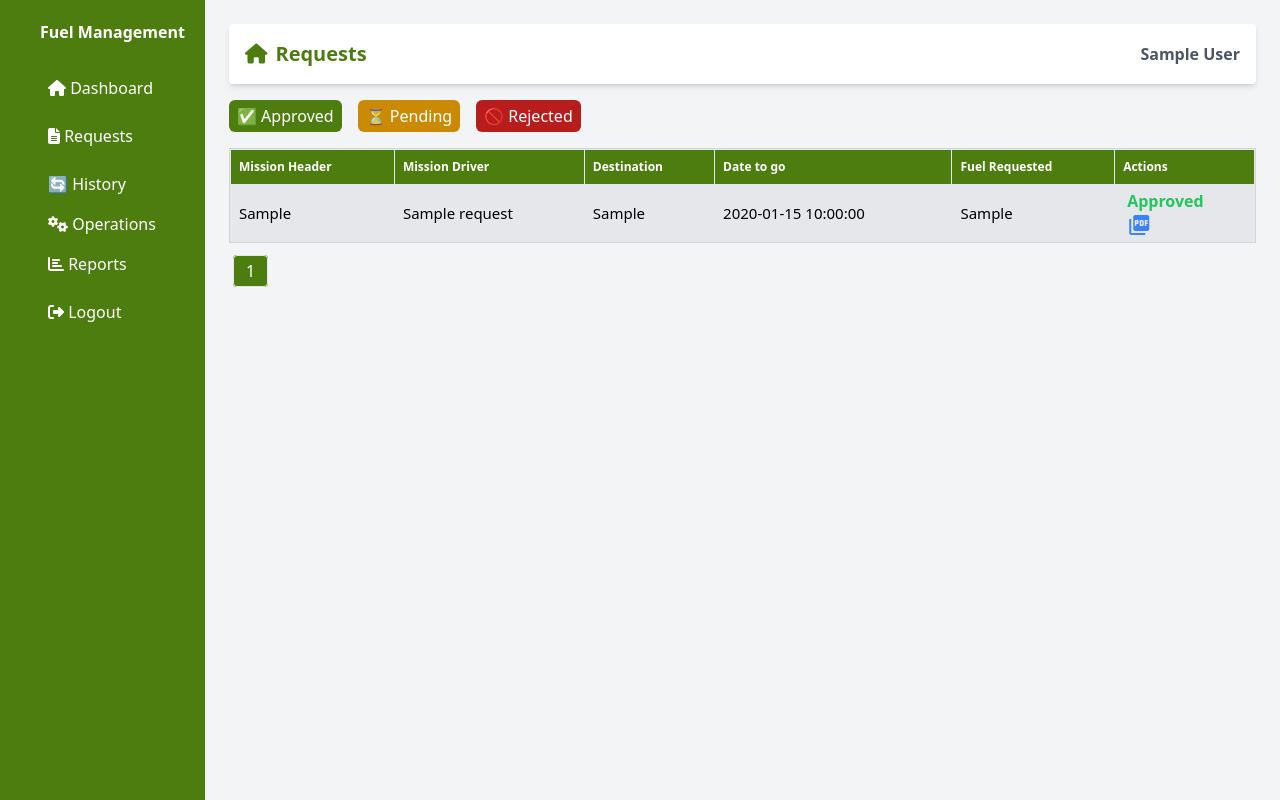
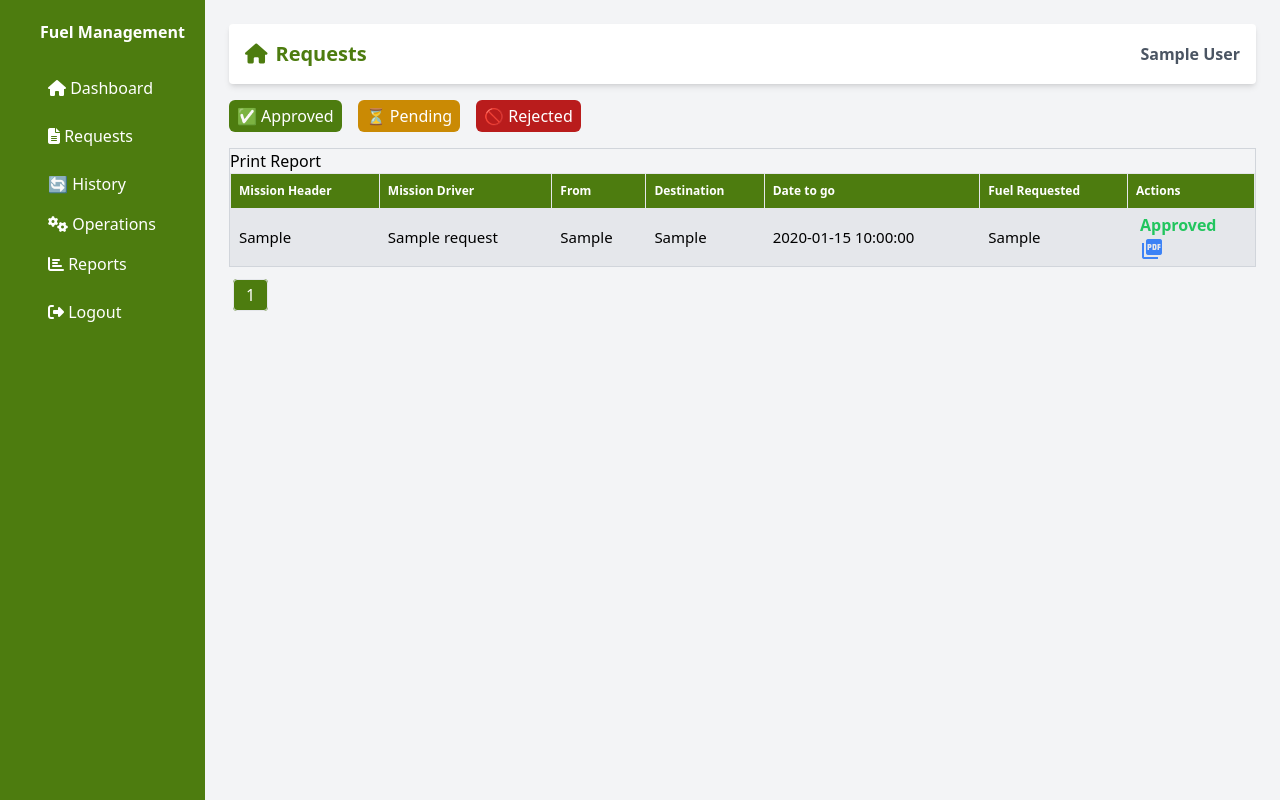
Before and after one commit to dveloper-Elisa/fuel-manager-APTC, a PHP site: page /requests.php in a window 1280 px wide. Run offline with PHP 8.4, Linux system fonts and the light colour scheme; the visitor is signed in with stand-in values (Sample User, id 1); tables that the repository leaves empty or names only in its code hold one stand-in row (values such as "Sample post"); some libraries are stand-ins or nearby versions.

Commit message:
--ammend

```diff
--- a/get_report.php
+++ b/get_report.php
@@ -206,7 +206,7 @@ if (isset($_SESSION["role"]) && strtoupper($_SESSION["role"]) == 'LOGISTICS' ||
                     } else {
                 ?>
                         <script>
-                            alert("Please fill all dates filled")
+                            alert("Please fill all dates field")
                         </script>
                 <?php
                     }
@@ -226,7 +226,7 @@ if (isset($_SESSION["role"]) && strtoupper($_SESSION["role"]) == 'LOGISTICS' ||
                 echo '<table class="min-w-max w-full border-collapse border border-gray-400 text-left text-gray-700">';
                 echo '<thead class="bg-lime-700 text-white">';
                 echo '<tr>';
-                echo '<th class="p-2 border text-[14px] text-bold">Driver</th>';
+                echo '<th class="p-2 border text-[14px] text-bold">Mission Header</th>';
                 echo '<th class="p-2 border text-[14px] text-bold">Car</th>';
                 echo '<th class="p-2 border text-[14px] text-bold">From</th>';
                 echo '<th class="p-2 border text-[14px] text-bold">To</th>';
--- a/login.php
+++ b/login.php
@@ -7,17 +7,19 @@
     <title>Login Page</title>
     <link rel="stylesheet" href="./styles/login.css">
     <script src="https://cdn.tailwindcss.com"></script>
+    <link rel="stylesheet" href="https://cdnjs.cloudflare.com/ajax/libs/font-awesome/6.5.1/css/all.min.css">
+
 </head>
 
 <body class='bg-green-400 flex items-center justify-center min-h-screen'>
     <div id="conatiner" class="text-lime-700 bg-white font-bold">
         <form action="./pannel/login.php" method="POST" class="bg-white flex flex-col gap-5 p-10 rounded-lg text-center" onsubmit="showLoader()">
-            <p>Welcome Login Page</p>
+            <img src="./img/image.png" alt="" class="md:w-[300px] lg:w-[300px] w-[200px]">
+            <p>Login Page</p>
             <div class="loginform flex flex-col gap-5">
                 <input type="number" name="phone" placeholder="Phone Number" class="w-full border-2 border-blue-500 rounded-md p-[3px] focus:ring focus:outline-none">
                 <input type="password" name="password" placeholder="Password" class="w-full border-2 border-blue-500 rounded-md p-[3px] focus:ring focus:outline-none">
                 <input type="submit" name="login" value="Login" class='w-full border-0 bg-green-800 text-white font-bold rounded-md p-2 hover:cursor-pointer hover:bg-green-700'>
-
                 <p>If have no account <a href="./pannel/signup.php" class="hover text-blue-500 hover:font-bold"> Signup </a> </p>
             </div>
         </form>
--- a/requests.php
+++ b/requests.php
@@ -326,21 +326,27 @@ if (isset($_GET['reject']) || isset($_GET['cancel'])) {
 
 
             // Render the HTML table with overflow-x-scroll
-            echo '<div class="w-[100%] overflow-x-auto mt-4 border border-gray-300">';
+            echo '<div id="printableTable" class="w-[100%] overflow-x-auto mt-4 border border-gray-300">';
+            ?>
+            <button onclick="printPdf()">Print Report</button>
+            <?php
             echo '<table class="min-w-max w-full border-collapse border border-gray-400 text-left text-gray-700">';
             echo '<thead class="bg-lime-700 text-white">';
             echo '<tr>';
             echo '<th class="p-2 border text-[12px]">Mission Header</th>';
             echo '<th class="p-2 border text-[12px]">Mission Driver</th>';
+            echo '<th class="p-2 border text-[12px]">From</th>';
             echo '<th class="p-2 border text-[12px]">Destination</th>';
             echo '<th class="p-2 border text-[12px]">Date to go</th>';
             echo '<th class="p-2 border text-[12px]">Fuel Requested</th>';
 
             if (strtoupper($_SESSION['role']) === 'D/CEO' || strtoupper($_SESSION['role']) === 'CEO') {
-                echo '<th class="p-2 border text-[12px]">Actions</th>';
+                echo '<th class="p-2 border text-[12px] no-print">Actions</th>';
             }
             if (strtolower($_SESSION['role']) === 'logistics') {
-                echo (isset($_GET['status']) && $_GET['status'] === 'rejected') ? '<th class="p-2 border text-[12px]">Status</th>' : '<th class="p-2 border text-[12px]">Verify</th>';
+                echo (isset($_GET['status']) && $_GET['status'] === 'rejected')
+                    ? '<th class="p-2 border text-[12px] no-print">Status</th>'
+                    : '<th class="p-2 border text-[12px] no-print">Verify</th>';
             }
 
             echo '</tr></thead><tbody class="bg-white">';
@@ -350,6 +356,7 @@ if (isset($_GET['reject']) || isset($_GET['cancel'])) {
                 echo '<tr class="border border-b border-black ' . $strip . ' hover:bg-zinc-300">';
                 echo '<td class="text-[15px] border p-2 text-black">' . htmlspecialchars($row['head_mission']) . '</td>';
                 echo '<td class="text-[15px] border p-2 text-black">' . htmlspecialchars($row['driver_name']) . '</td>';
+                echo '<td class="text-[15px] border p-2 text-black">' . htmlspecialchars($row['location_from']) . '</td>';
                 echo '<td class="text-[15px] border p-2 text-black">' . htmlspecialchars($row['location_to']) . '</td>';
                 echo '<td class="text-[15px] border p-2 text-black">' . htmlspecialchars($row['date_from']) . '</td>';
                 echo '<td class="text-[15px] border p-2 text-black">' . htmlspecialchars($row['fuel_type']) . '</td>';
@@ -434,6 +441,54 @@ if (isset($_GET['reject']) || isset($_GET['cancel'])) {
     </div>
 
     <script>
+        // Creating print pdf
+        function printPdf() {
+            var originalTable = document.querySelector("#printableTable table"); // Find the table inside the div
+
+            // Clone the table so we don't change the original
+            var clonedTable = originalTable.cloneNode(true);
+
+            // Find the "Verify" or "Actions" column index
+            var headerCells = clonedTable.querySelectorAll("thead th");
+            let columnIndexToRemove = -1;
+
+            headerCells.forEach(function(th, index) {
+                if (th.innerText.trim().toLowerCase() === "verify" || th.innerText.trim().toLowerCase() === "actions") {
+                    columnIndexToRemove = index;
+                }
+            });
+
+            if (columnIndexToRemove !== -1) {
+                // Remove header cell
+                headerCells[columnIndexToRemove].remove();
+
+                // Remove each corresponding cell in tbody
+                var rows = clonedTable.querySelectorAll("tbody tr");
+                rows.forEach(function(row) {
+                    var cells = row.querySelectorAll("td");
+                    if (cells[columnIndexToRemove]) {
+                        cells[columnIndexToRemove].remove();
+                    }
+                });
+            }
+
+            // Now open a new page and print the cleaned table
+            var printWindow = window.open('', '_blank');
+            printWindow.document.write('<html><head><title>Fuel Request Report</title>');
+            printWindow.document.write('<style>');
+            printWindow.document.write('body { padding: 20px; font-family: Arial, sans-serif; }');
+            printWindow.document.write('table { width: 100%; border-collapse: collapse; margin-top: 20px; }');
+            printWindow.document.write('th, td { border: 1px solid black; padding: 8px; text-align: left; font-size: 14px; }');
+            printWindow.document.write('thead { background-color: #4d7c0f; color: white; }');
+            printWindow.document.write('tr:nth-child(even) { background-color: #f2f2f2; }');
+            printWindow.document.write('</style>');
+            printWindow.document.write('</head><body>');
+            printWindow.document.write('<h2>Fuel Request Report</h2>');
+            printWindow.document.write(clonedTable.outerHTML);
+            printWindow.document.write('</body></html>');
+
+            printWindow.document.close();
+        }
         // FETCHING VIEW REQUEST OF POPUP
         function viewRequest(id) {
             fetch(`requests.php?req_id=${id}`)
```
Also changed, not shown: quick_request.php (+8 -9 lines), img/Logo_white.png (added), uploads/signature_67e3b2c90a1289.16491920.png (added), uploads/signature_67f8b8cdf2e3d4.77501867.png (added), uploads/signature_680743ccb09300.70471269.png (added), uploads/signature_680b5515e541f0.88711000.png (added).
